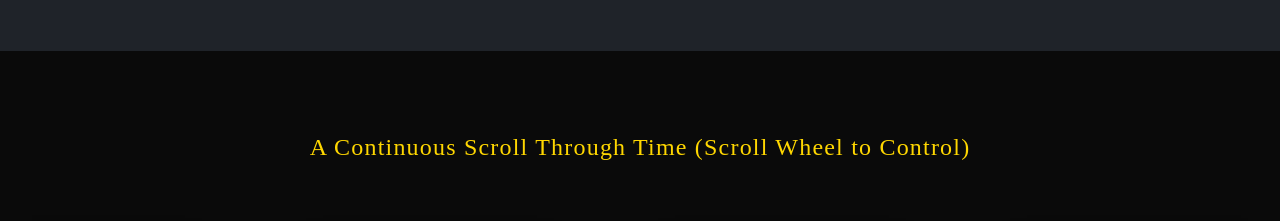
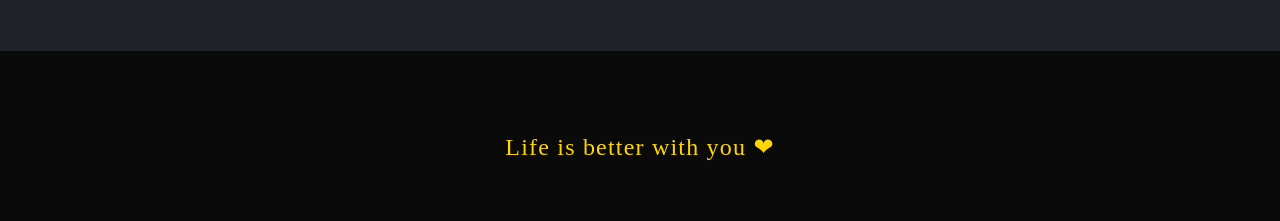
Before and after one commit to v2ily/Gallary, a plain HTML site: page index.html in a window 1280 px wide. Shown: the part 840-1061 px from the top of the page. Drawn offline with nearby package versions, Linux system fonts and the light colour scheme; placeholder pictures from the web are drawn by us.

Commit message:
Update index.html

```diff
--- a/index.html
+++ b/index.html
@@ -170,7 +170,7 @@
         <!-- Section 2: Auto-Scrolling Carousel -->
         <section class="py-20 bg-midnight">
             <div class="max-w-7xl mx-auto px-4 sm:px-6 lg:px-8">
-                <h2 class="text-2xl font-display text-center mb-10 text-gold-highlight tracking-wider">A Continuous Scroll Through Time (Scroll Wheel to Control)</h2>
+                <h2 class="text-2xl font-display text-center mb-10 text-gold-highlight tracking-wider">Life is better with you ❤</h2>
 
                 <div id="carousel-wrapper" class="carousel-wrapper">
                     <div id="carousel-track" class="carousel-track">
```
